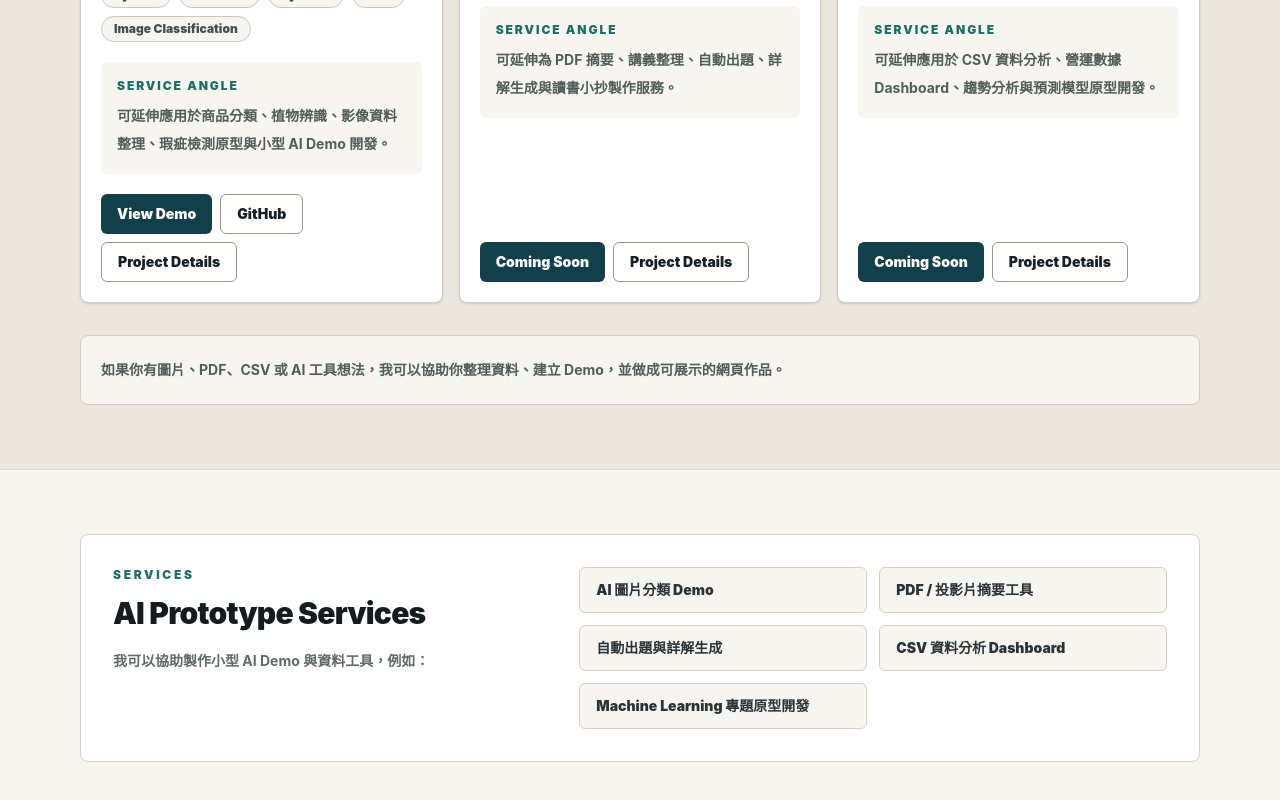
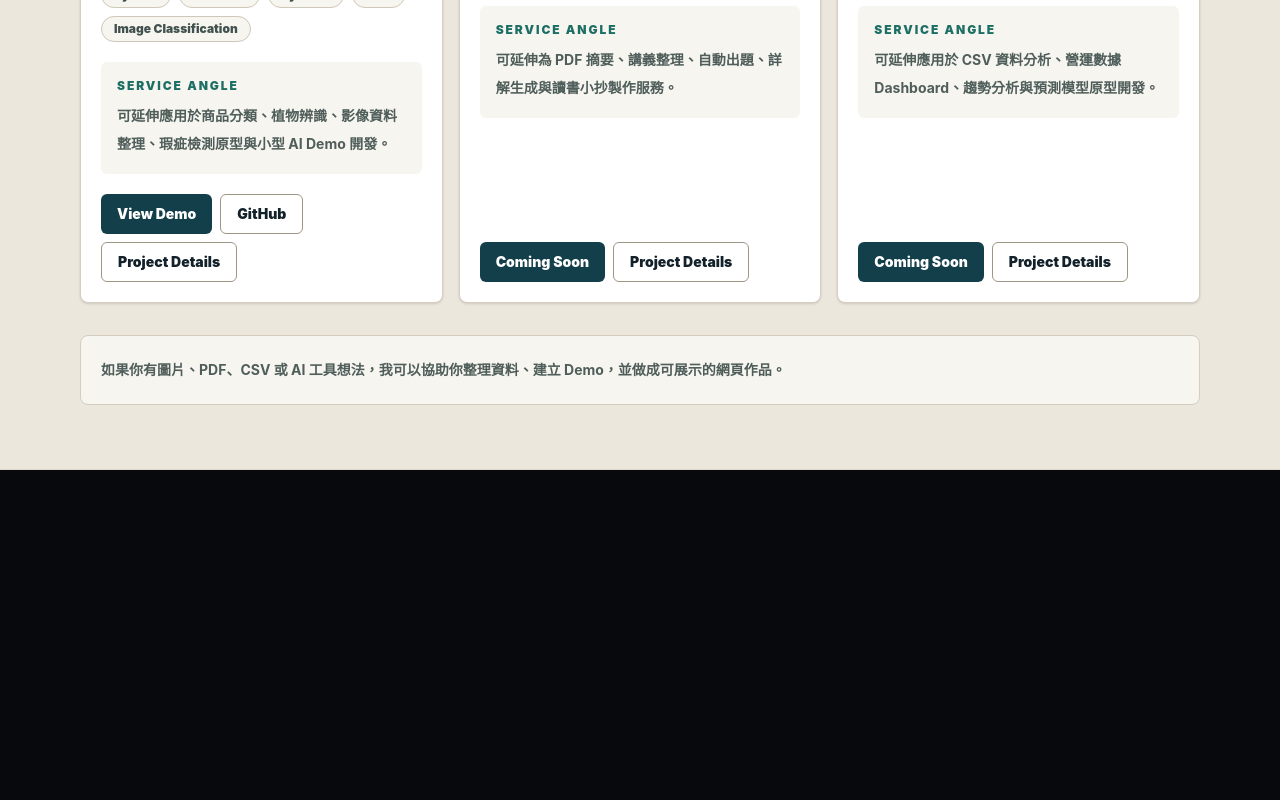
Before and after one commit to QingyuJin/qingyu-web-studio, a React (Vite) app: page / in a window 1280 px wide. Shown: the part 1281-2081 px from the top of the page. After the commit the page ends 1751 px from the top, so only its background shows below. Built offline with nearby package versions, Linux system fonts and the light colour scheme.

Commit message:
Refine AI portfolio homepage section

```diff
--- a/src/StudioHome.jsx
+++ b/src/StudioHome.jsx
@@ -45,14 +45,6 @@ const aiProjects = [
       { label: "Project Details", href: "#" },
     ],
   },
-]
-
-const aiPrototypeServices = [
-  "AI 圖片分類 Demo",
-  "PDF / 投影片摘要工具",
-  "自動出題與詳解生成",
-  "CSV 資料分析 Dashboard",
-  "Machine Learning 專題原型開發",
 ]
 
 function StudioHome() {
@@ -129,7 +121,8 @@ function StudioHome() {
             </div>
             <p className="max-w-xl text-sm font-bold leading-7 text-[#5b6966]">
               我將 Machine Learning 與 AI
-              技術做成可操作的小工具，包含圖片分類、文件摘要、自動出題與資料分析 Dashboard。
+              技術做成可操作的小工具，包含圖片分類、文件摘要、自動出題與資料分析
+              Dashboard。可協助把資料、文件或想法快速做成能展示的 AI Demo。
             </p>
           </div>
 
@@ -191,31 +184,6 @@ function StudioHome() {
           </p>
         </div>
       </section>
-
-      <section className="mx-auto max-w-6xl px-4 py-16">
-        <div className="grid gap-8 rounded-lg border border-[#d9d1c4] bg-white p-6 md:grid-cols-[0.85fr_1.15fr] md:p-8">
-          <div>
-            <p className="text-xs font-black uppercase tracking-[0.22em] text-[#1d6f65]">
-              Services
-            </p>
-            <h2 className="mt-3 text-3xl font-black tracking-tight">AI Prototype Services</h2>
-            <p className="mt-4 text-sm font-bold leading-7 text-[#5f6b68]">
-              我可以協助製作小型 AI Demo 與資料工具，例如：
-            </p>
-          </div>
-
-          <div className="grid gap-3 sm:grid-cols-2">
-            {aiPrototypeServices.map((service) => (
-              <div
-                key={service}
-                className="rounded-md border border-[#d9d1c4] bg-[#f7f5ef] px-4 py-3 text-sm font-black text-[#2a3438]"
-              >
-                {service}
-              </div>
-            ))}
-          </div>
-        </div>
-      </section>
     </main>
   )
 }
```
